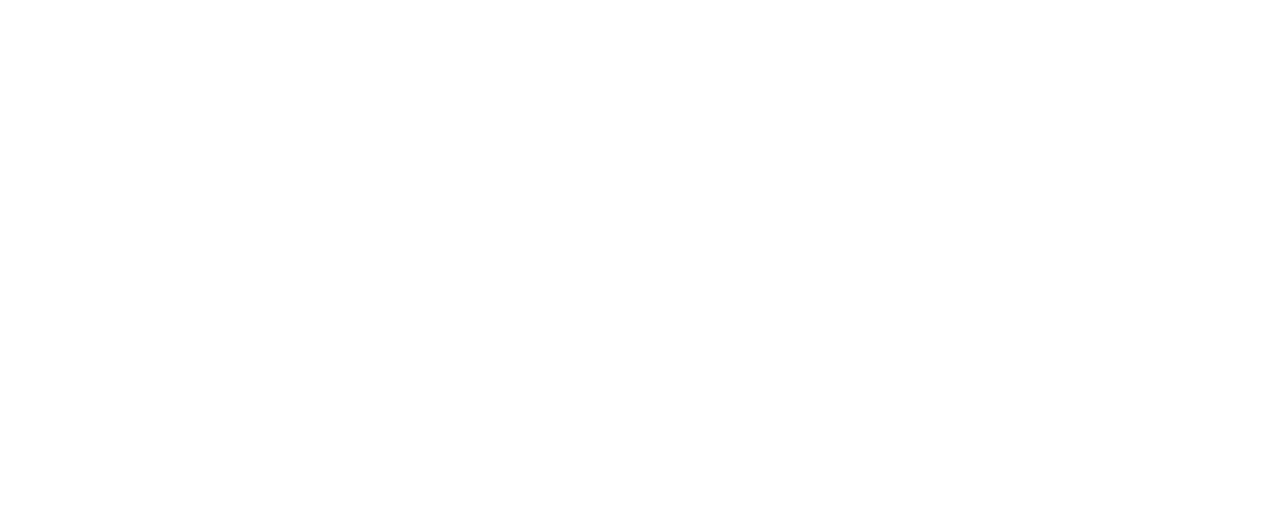
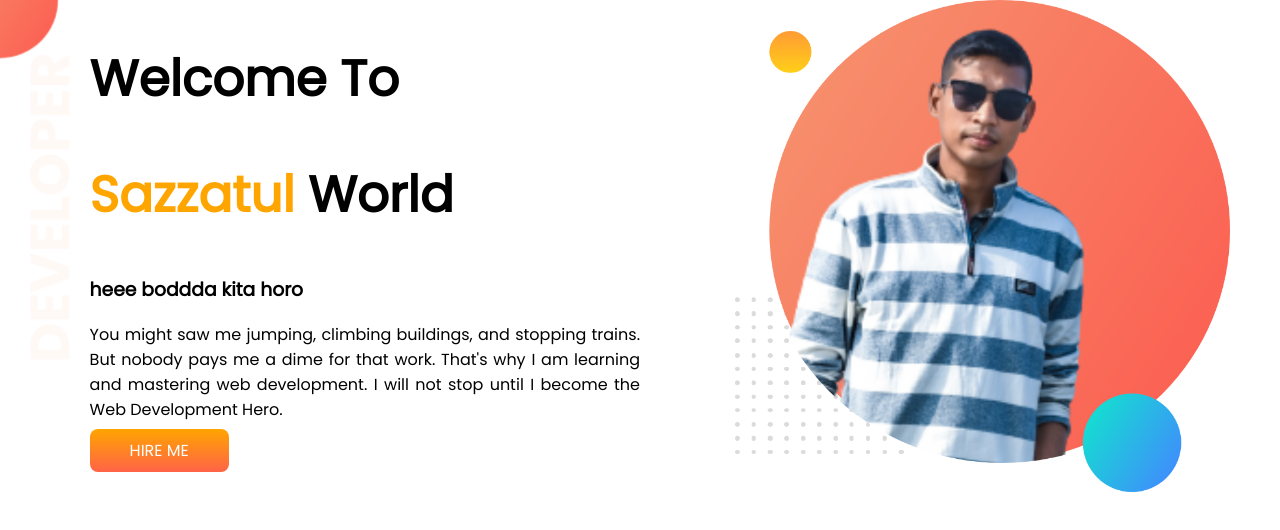
Before and after one commit to MohammadSazzatulislam/devoloper-portfolio, a plain HTML site: page index.html in a window 1280 px wide. Drawn offline with Linux system fonts and the light colour scheme.

Commit message:
add first section

```diff
--- a/index.html
+++ b/index.html
@@ -5,9 +5,40 @@
     <meta http-equiv="X-UA-Compatible" content="IE=edge">
     <meta name="viewport" content="width=device-width, initial-scale=1.0">
     <title>Sazzatul portfolio</title>
+    <link rel="preconnect" href="https://fonts.googleapis.com">
+    <link rel="preconnect" href="https://fonts.gstatic.com" crossorigin>
+    <link href="https://fonts.googleapis.com/css2?family=Lobster&family=Poppins:wght@100;400&display=swap" rel="stylesheet">
     <link rel="stylesheet" href="style.css">
 </head>
 <body>
 
+
+       <section class="top-section">
+                <div class="half-width">
+                    <h1>Welcome To</h1>
+                    <h1> <span class="orange">Sazzatul</span> World</h1>
+                    <h3>heee boddda kita horo</h3>
+                    <p>You might saw me jumping, climbing buildings, and stopping trains. But nobody pays me a dime for that work. That's why I am learning and mastering web development. I will not stop until I become the Web Development Hero.</p>
+                    <a class="link-button" href="#">HIRE ME</a>
+                </div>
+
+                <div class="half-width">
+                    <img src="images/shohan1.png" alt="shohan">
+                </div>
+     </section>
+
+
+
+        <section>
+
+
+
+        </section>
+
+
+
+
+
+
 </body>
 </html>
--- a/style.css
+++ b/style.css
@@ -0,0 +1,41 @@
+body{
+    font-family: 'Poppins', sans-serif;
+    margin: 0;
+}
+
+.top-section{
+    display: flex;
+    background-image: url(images/top-banner.png);
+    background-repeat: no-repeat;
+
+}
+h1{
+  font-size: 50px;
+}
+
+.half-width p{
+    text-align: justify;
+}
+
+.half-width{
+    width: 50%;
+    padding-left: 7%;
+    box-shadow:60px 16px-16px teal;
+}
+.half-width img{
+    padding-left:1%;
+    padding-right: 5%;
+    width: 90%;
+}
+.orange{
+    color: orange;
+}
+
+.link-button{
+    text-decoration: none;
+    background-image: linear-gradient(orange, tomato);
+    color: white;
+    padding: 10px 40px;
+    border-radius: 8px;
+
+}
```
Also changed, not shown: images/dream-bg.png (added), images/exp-bg.png (added), images/shohan.png (added), images/shohan1.png (added), images/top-banner.png (added), 7 other files.
